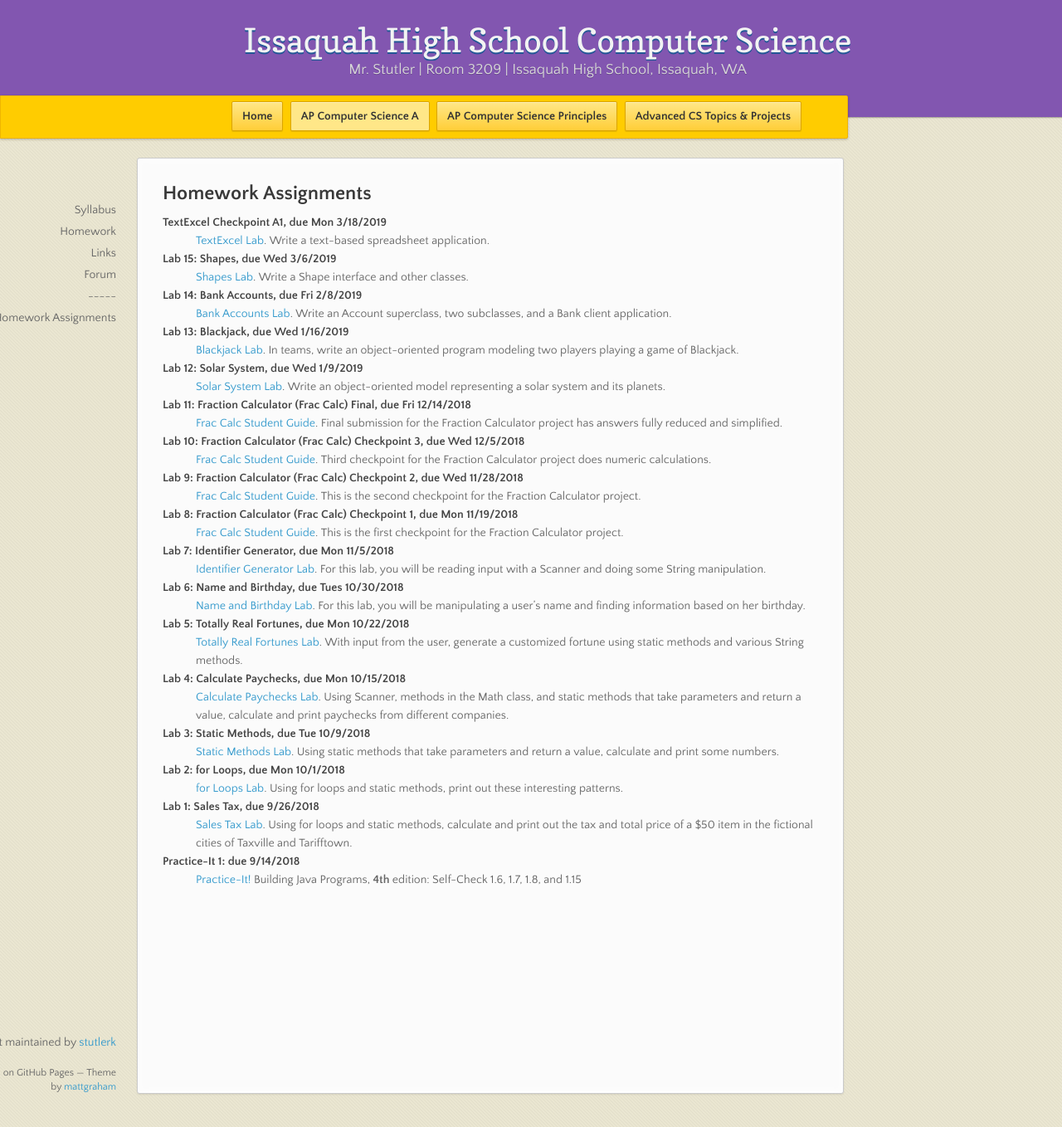
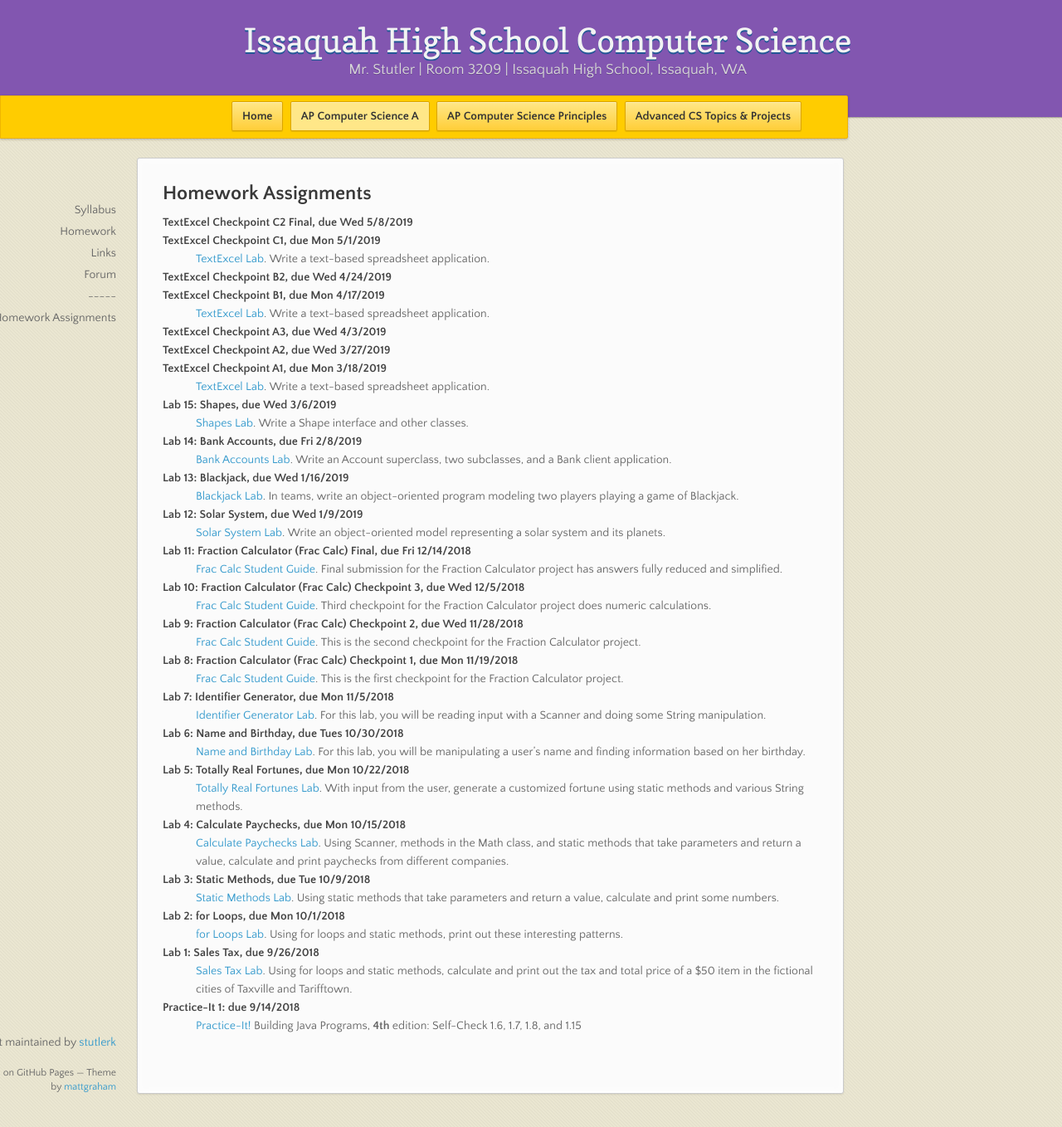
Before and after one commit to stutlerk/ihs-website, a Jekyll site: the page built from _apcsa/homework.html, in a window 1280 px wide and 1358 px high. Shown: the whole window at 83% size. Built offline with Jekyll 4.4.1, drawn with Linux system fonts in a browser that asks for light colours; nearby versions of some CDN libraries.

Commit message:
Update homework.html

```diff
--- a/_apcsa/homework.html
+++ b/_apcsa/homework.html
@@ -6,6 +6,16 @@ layout: course
 <section>
 <h2>Homework Assignments</h2>
   <dl>
+    <dt>TextExcel Checkpoint C2 Final, due Wed 5/8/2019</dt>
+    <dt>TextExcel Checkpoint C1, due Mon 5/1/2019</dt>
+    <dd><a href="https://issaquahwednet-my.sharepoint.com/:w:/g/personal/stutlerk_issaquah_wednet_edu/EZaU1t0SdSBHrDj7HSotzLcBegRu4FlnqsIqR1-It_IHgg?e=gbTUiq" target="_blank">TextExcel Lab</a>. Write a text-based spreadsheet application.</dd>
+
+    <dt>TextExcel Checkpoint B2, due Wed 4/24/2019</dt>
+    <dt>TextExcel Checkpoint B1, due Mon 4/17/2019</dt>
+    <dd><a href="https://issaquahwednet-my.sharepoint.com/:w:/g/personal/stutlerk_issaquah_wednet_edu/EcdJJ9U6GBtPheLKdnKSN88BEC_0YSoYsoF3RUNCdB_aog?e=roh6NO" target="_blank">TextExcel Lab</a>. Write a text-based spreadsheet application.</dd>
+
+    <dt>TextExcel Checkpoint A3, due Wed 4/3/2019</dt>
+    <dt>TextExcel Checkpoint A2, due Wed 3/27/2019</dt>
     <dt>TextExcel Checkpoint A1, due Mon 3/18/2019</dt>
     <dd><a href="https://issaquahwednet-my.sharepoint.com/:w:/g/personal/stutlerk_issaquah_wednet_edu/EQOW8BFzHIhIsdvXGP-qKDsBbN7BFa-kUCiMeeq9BZbbwg?e=ClE4H1" target="_blank">TextExcel Lab</a>. Write a text-based spreadsheet application.</dd>
 
```
